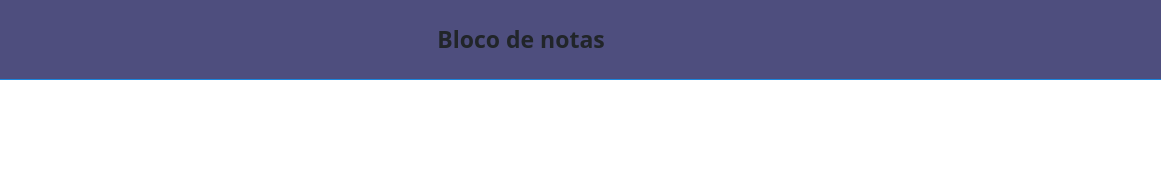
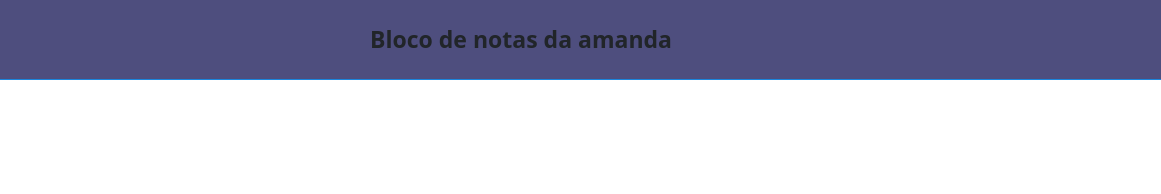
Before and after one commit to amandita005/teste-aula-1, a plain HTML site: page index.html in a window 1280 px wide. Shown: the full height of the page, 119-1280 px from the left. Drawn offline with nearby package versions, Linux system fonts and the light colour scheme.

Commit message:
new title

```diff
--- a/index.html
+++ b/index.html
@@ -12,7 +12,7 @@
 <body>
     <header class="rows">
         <div id="logo" class="col-md-2"><img src="logo.png" /></div>
-        <div class="col-md-10"id="display" style="font-size: 23px; font-weight: bolder; text-align: center; justify-content: center;"> Bloco de notas</div>
+        <div class="col-md-10"id="display" style="font-size: 23px; font-weight: bolder; text-align: center; justify-content: center;"> Bloco de notas da amanda</div>
         <div id="user"></div>
   </header>
   <msgs></msgs>
```
